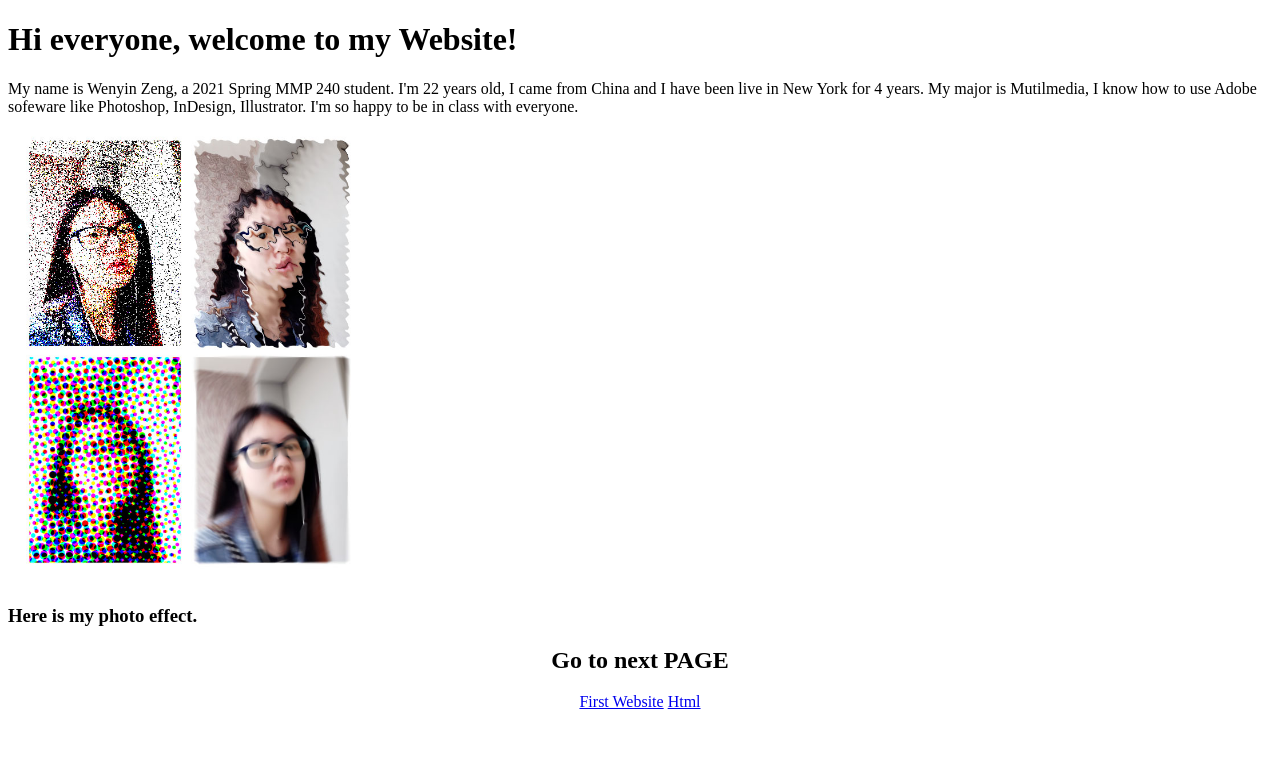
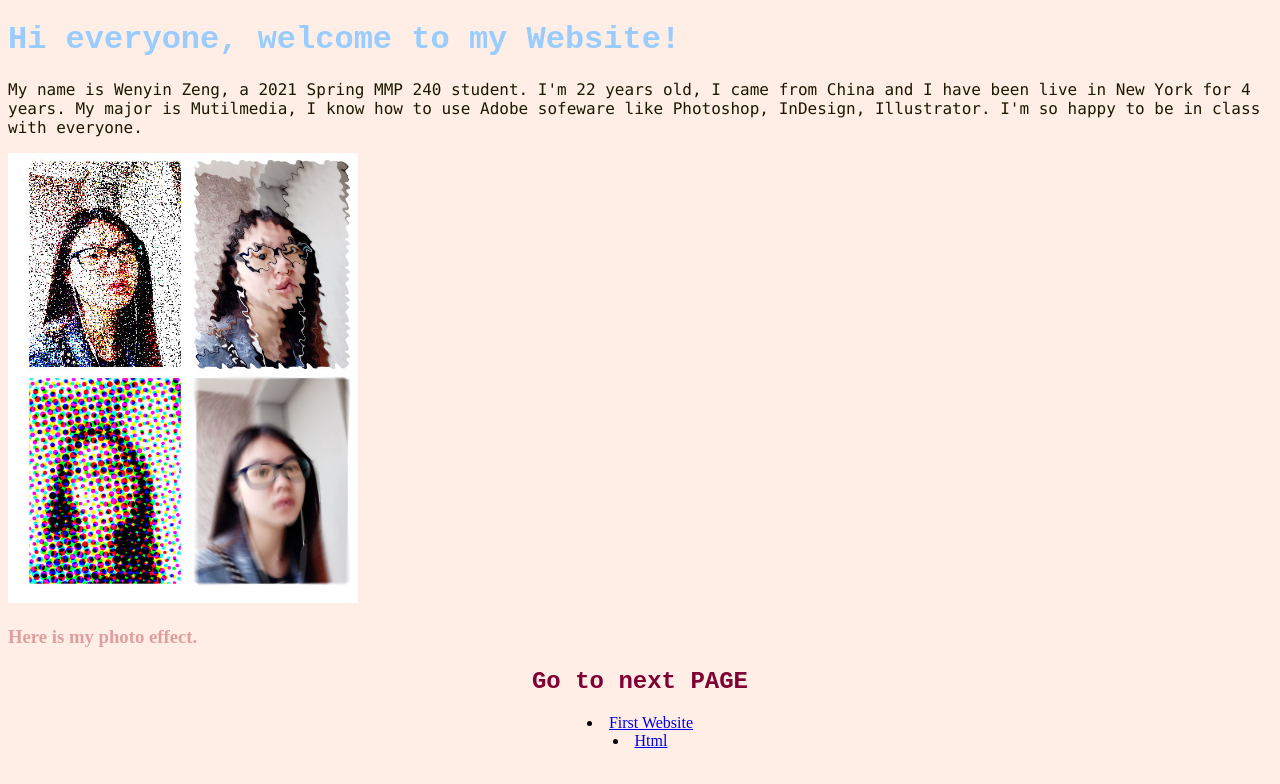
Before and after one commit to Akaaaashi233/MMP240, a plain HTML site: page About me.html in a window 1280 px wide. Drawn offline with Linux system fonts and the light colour scheme.

Commit message:
Add files via upload

```diff
--- a/About me.html
+++ b/About me.html
@@ -1,6 +1,18 @@
 <!DOCTYPE html>
 <html>
+<style>
+        body{background-color: #ffeee6;}
+        p{
+            font-family: Lucida Console;
 
+            color:#1a1a00;}
+        h1{color:#99ccff;
+           font-family:Courier New;}
+        h3{color:#df9f9f;}
+        h2{font-family: Courier New;
+           color:#800033;}
+        a href{font-family: papyrus;}
+</style>
 <body>
    <h1>Hi everyone, welcome to my Website!</h1>
 
@@ -13,8 +25,8 @@
     <h3>Here is my photo effect.</h3>
     <center>
     <h2>Go to next PAGE</h2>
-        <a href="First Website.html">First Website</a>
-        <a href="HTML12.html">Html</a>
+        <li><a style=font-family:Papyrus; href="First Website.html">First Website</a></li>
+        <li><a style=font-family:Papyrus; href="HTML12.html">Html</a></li>
 
     </center>
 </body>
```
Also changed, not shown: First Website.html (+16 -3 lines), HTML12.html (+15 -3 lines).
